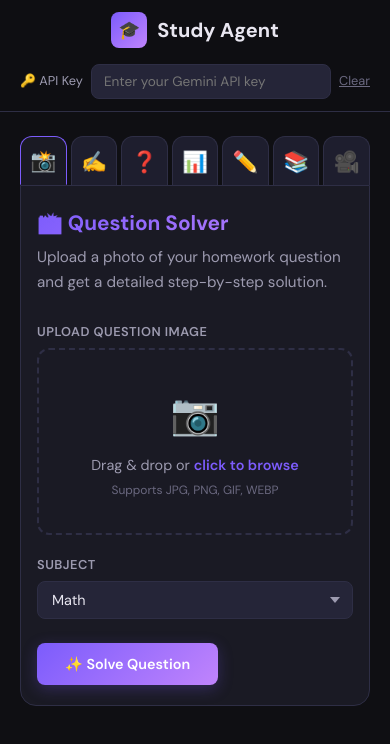
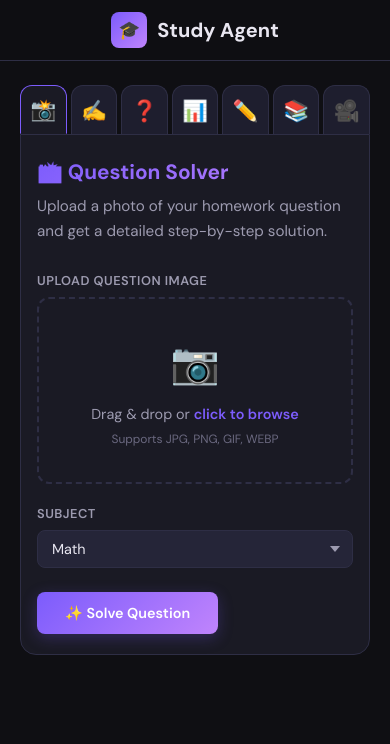
Before and after one commit to ncohen711-boop/STUDY-AGENT, a website: page index.html in a window 390 px wide. Drawn offline with Linux system fonts and the light colour scheme.

Commit message:
Update index.html

```diff
--- a/index.html
+++ b/index.html
@@ -761,23 +761,6 @@
                 justify-content: center;
             }
 
-            .api-key-group {
-                justify-content: center;
-                gap: 8px;
-            }
-
-            #apiKeyInput {
-                width: 100%;
-                max-width: 100%;
-            }
-
-            .clear-key-link {
-                font-size: 0.8rem;
-                color: var(--text-muted);
-                cursor: pointer;
-                text-decoration: underline;
-            }
-
             .nav-tabs {
                 gap: 4px;
                 justify-content: center;
@@ -833,11 +816,6 @@
             <div class="logo">
                 <div class="logo-icon">🎓</div>
                 <span>Study Agent</span>
-            </div>
-            <div class="api-key-group">
-                <label for="apiKeyInput">🔑 API Key</label>
-                <input type="password" id="apiKeyInput" placeholder="Enter your Gemini API key" autocomplete="off">
-                <span class="clear-key-link" onclick="clearApiKey()">Clear</span>
             </div>
         </div>
     </header>
@@ -1300,14 +1278,7 @@
         /* ═══════════════════════════════════════════════════
            GEMINI API HELPER (calling our secure backend)
            ═══════════════════════════════════════════════════ */
-        function getApiKey() {
-            const key = document.getElementById('apiKeyInput').value.trim();
-            if (!key) throw new Error('Please enter your Gemini API key in the header.');
-            return key;
-        }
-
         async function callGemini(parts) {
-            const apiKey = getApiKey();
             let prompt = '';
             let image = null;
             let mimeType = null;
@@ -1320,12 +1291,12 @@
                 }
             });
 
-            // Pass the API key securely inside the body to the backend proxy
+            // Call the backend proxy directly
             const url = `${BACKEND_URL}/api/gemini`;
             const res = await fetch(url, {
                 method: 'POST',
                 headers: { 'Content-Type': 'application/json' },
-                body: JSON.stringify({ prompt: prompt.trim(), image, mimeType, apiKey })
+                body: JSON.stringify({ prompt: prompt.trim(), image, mimeType })
             });
 
             if (!res.ok) {
@@ -2340,19 +2311,6 @@ ${transcriptText}`;
             });
         }
 
-        /* ═══════════════════════════════════════════════════
-           PERSIST API KEY
-           ═══════════════════════════════════════════════════ */
-        const apiInput = document.getElementById('apiKeyInput');
-        apiInput.value = localStorage.getItem('gemini_key') || '';
-        apiInput.addEventListener('input', () => {
-            localStorage.setItem('gemini_key', apiInput.value);
-        });
-
-        function clearApiKey() {
-            localStorage.removeItem('gemini_key');
-            apiInput.value = '';
-        }
     </script>
 </body>
 
```
